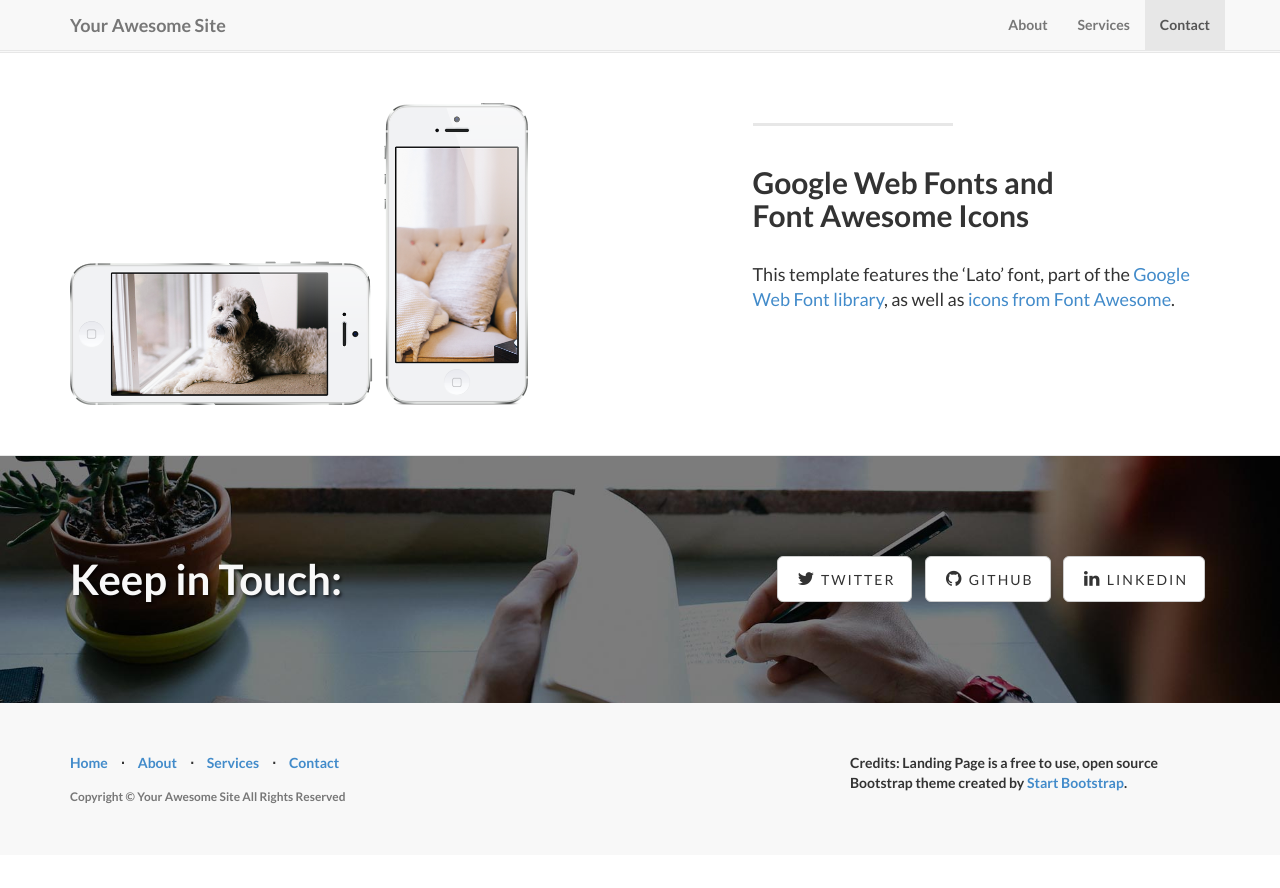
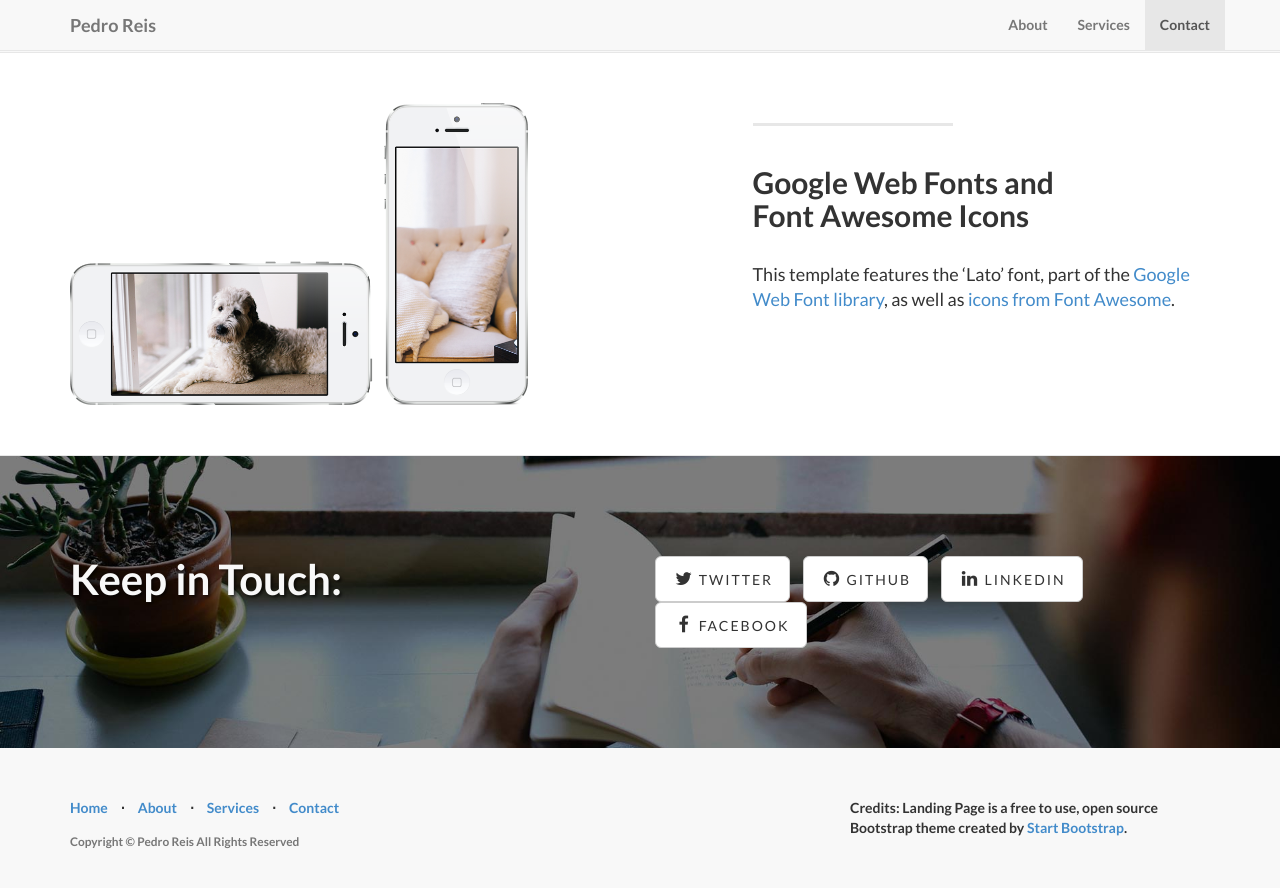
Before and after one commit to pedroreisbr/pedroreisbr.github.io.old, a Jekyll site: the page built from index.html, in a window 1280 px wide and 900 px high, scrolled down 1947 px. Shown: the top 888 px of the window. Built offline with Jekyll 4.4.1, drawn with Linux system fonts in a browser that asks for light colours; before the commit the page ends 2802 px from its top, so only the background shows below that.

Commit message:
Configure Page

```diff
--- a/_config.yml
+++ b/_config.yml
@@ -2,14 +2,11 @@
 #      Main Configs       #
 # ----------------------- #
 
-url: http://yoursite.com
-title: Your Awesome Site
-email: your-email@domain.com
-author: Your Name
-description: > # "Write an awesome description for your new site here.
-  You can edit this line in _config.yml. It will appear in your document
-  head meta (for Google search results) and in your feed.xml site
-  description."
+url: http://tonarede.net.br
+title: Pedro Reis
+email: pedroreis.ti@gmail.com
+author: Pedro Reis
+description: > # "Esta será minha página pessoal para falar sobre assuntos do cotidiano e preferencialmente a conteúdos relacionado a TI & Telecom.
 
 # ----------------------- #
 #    Jekyll & Plugins     #
@@ -25,8 +22,10 @@
 
 social:
   - title: twitter
-    url: https://twitter.com/SBootstrap
+    url: https://twitter.com/PedroUFT
   - title: github
-    url: https://github.com/IronSummitMedia/startbootstrap
+    url: https://github.com/pedroreisbr
   - title: linkedin
-    url:
+    url: https://www.linkedin.com/pub/pedro-henrique-silva-mendes-dos-reis/b1/972/480
+  - title: facebook
+    url: https://www.facebook.com/pedroreis.uft
```
